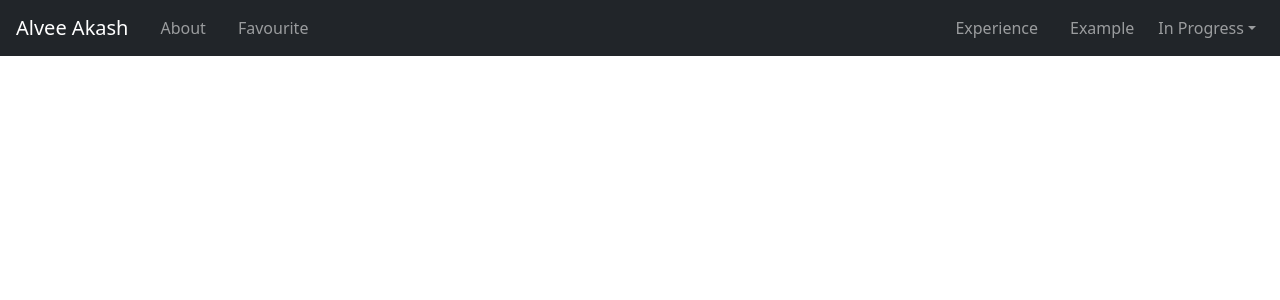
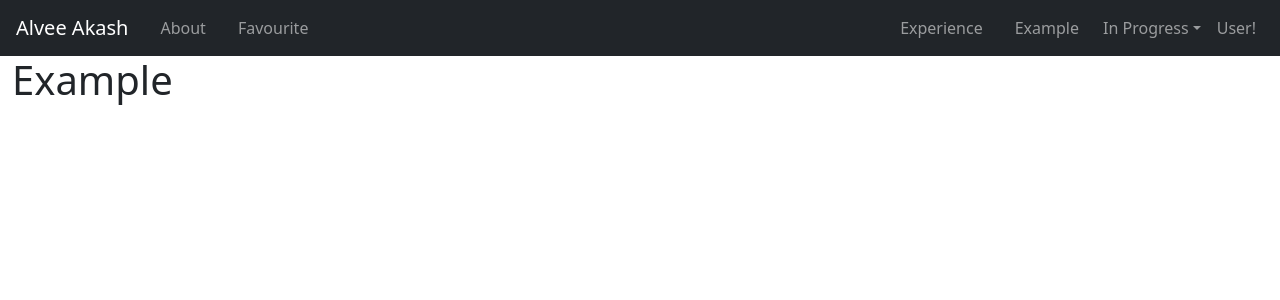
Before and after one commit to alvee07/code-sample, a React (Create React App) app: page /example in a window 1280 px wide. Shown: the top 300 px of the page. Built offline with nearby package versions, Linux system fonts and the light colour scheme.

Commit message:
few components added. also basic routing added. needs to implement webapi, login, auth, redirect, etc.

```diff
--- a/package.json
+++ b/package.json
@@ -10,6 +10,7 @@
     "react": "^17.0.2",
     "react-bootstrap": "^1.5.2",
     "react-dom": "^17.0.2",
+    "react-router-dom": "^5.2.0",
     "react-scripts": "4.0.3",
     "web-vitals": "^1.1.1"
   },
--- a/src/App.js
+++ b/src/App.js
@@ -1,13 +1,29 @@
-import Navigation from "./components/Navigation";
+import React from "react";
+import { BrowserRouter as Router, Route, Switch } from "react-router-dom";
 import "bootstrap/dist/css/bootstrap.min.css";
-import React from "react";
+import { Container } from "react-bootstrap";
+import Header from "./components/Header";
+import About from "./components/About";
+import Favourite from "./components/Favourite";
+import Experience from "./components/Experience";
+import Example from "./components/Example";
 
 process.title = "react_ui";
 function App() {
   return (
     <React.Fragment>
-      <Navigation />
-      <div className="container-fluid"></div>
+      <Router>
+        <Header />
+        <Container fluid={true}>
+          <Switch>
+            <Route exact path="/" component={About} />
+            <Route path="/about" component={About} />
+            <Route path="/favourite" component={Favourite} />
+            <Route path="/experience" component={Experience} />
+            <Route path="/example" component={Example} />
+          </Switch>
+        </Container>
+      </Router>
     </React.Fragment>
   );
 }
--- /dev/null
+++ b/src/components/About.js
@@ -0,0 +1,13 @@
+import React, { Component } from "react";
+
+export class About extends Component {
+  render() {
+    return (
+      <div>
+        <h1>About</h1>
+      </div>
+    );
+  }
+}
+
+export default About;
--- /dev/null
+++ b/src/components/Example.js
@@ -0,0 +1,13 @@
+import React, { Component } from "react";
+
+export class Example extends Component {
+  render() {
+    return (
+      <div>
+        <h1>Example</h1>
+      </div>
+    );
+  }
+}
+
+export default Example;
--- /dev/null
+++ b/src/components/Experience.js
@@ -0,0 +1,13 @@
+import React, { Component } from "react";
+
+export class Experience extends Component {
+  render() {
+    return (
+      <div>
+        <h1>Experience</h1>
+      </div>
+    );
+  }
+}
+
+export default Experience;
--- /dev/null
+++ b/src/components/Favourite.js
@@ -0,0 +1,13 @@
+import React, { Component } from "react";
+
+export class Favourite extends Component {
+  render() {
+    return (
+      <div>
+        <h1>Favourite</h1>
+      </div>
+    );
+  }
+}
+
+export default Favourite;
--- a/src/components/Header.js
+++ b/src/components/Header.js
@@ -1,16 +1,18 @@
 import React, { Component } from "react";
 import PropTypes from "prop-types"; // impt
+import { Navbar, Nav, NavDropdown } from "react-bootstrap";
+
+const spaceBetweenNavItems = "mx-2";
 
 export class Header extends Component {
   constructor(props) {
     super(props);
-
     this.state = {};
   }
 
   // using default props, if parent comp does not provide any values.
   static defaultProps = {
-    title: "Welcome",
+    title: "User!",
   };
 
   render() {
@@ -18,14 +20,42 @@ export class Header extends Component {
     console.log(this.props);
     return (
       <header>
-        <h1>{title} to React UI</h1>
-        <a
-          href="https://alvee.azurewebsites.net"
-          target="_blank"
-          rel="noreferrer"
-        >
-          Azure web app
-        </a>
+        <Navbar collapseOnSelect expand="lg" bg="dark" variant="dark">
+          <Navbar.Brand href="/">Alvee Akash</Navbar.Brand>
+          <Navbar.Toggle aria-controls="responsive-navbar-nav" />
+          <Navbar.Collapse id="responsive-navbar-nav">
+            <Nav className="mr-auto">
+              <Nav.Link href="about" className={spaceBetweenNavItems}>
+                About
+              </Nav.Link>
+              <Nav.Link href="favourite" className={spaceBetweenNavItems}>
+                Favourite
+              </Nav.Link>
+            </Nav>
+            <Nav className="ml-auto">
+              <Nav.Link href="experience" className={spaceBetweenNavItems}>
+                Experience
+              </Nav.Link>
+              <Nav.Link href="example" className={spaceBetweenNavItems}>
+                Example
+              </Nav.Link>
+              <NavDropdown title="In Progress" id="collasible-nav-dropdown">
+                <NavDropdown.Item href="#action/3.1">Action</NavDropdown.Item>
+                <NavDropdown.Item href="#action/3.2">
+                  Another action
+                </NavDropdown.Item>
+                <NavDropdown.Item href="#action/3.3">
+                  Something
+                </NavDropdown.Item>
+                <NavDropdown.Divider />
+                <NavDropdown.Item href="#action/3.4">
+                  Separated link
+                </NavDropdown.Item>
+              </NavDropdown>
+            </Nav>
+            <Navbar.Text className={spaceBetweenNavItems}>{title}</Navbar.Text>
+          </Navbar.Collapse>
+        </Navbar>
       </header>
     );
   }
--- a/src/components/Navigation.js
+++ /dev/null
@@ -1,45 +0,0 @@
-import React, { Component } from "react";
-import { Navbar, Nav, NavDropdown } from "react-bootstrap";
-
-const spaceBetweenNavItems = "mx-2";
-export class Navigation extends Component {
-  render() {
-    return (
-      <Navbar collapseOnSelect expand="lg" bg="dark" variant="dark">
-        <Navbar.Brand href="#home">Alvee Akash</Navbar.Brand>
-        <Navbar.Toggle aria-controls="responsive-navbar-nav" />
-        <Navbar.Collapse id="responsive-navbar-nav">
-          <Nav className="mr-auto">
-            <Nav.Link href="#about" className={spaceBetweenNavItems}>
-              About
-            </Nav.Link>
-            <Nav.Link href="#favourite" className={spaceBetweenNavItems}>
-              Favourite
-            </Nav.Link>
-          </Nav>
-          <Nav className="ml-auto">
-            <Nav.Link href="#experience" className={spaceBetweenNavItems}>
-              Experience
-            </Nav.Link>
-            <Nav.Link href="#example" className={spaceBetweenNavItems}>
-              Example
-            </Nav.Link>
-            <NavDropdown title="In Progress" id="collasible-nav-dropdown">
-              <NavDropdown.Item href="#action/3.1">Action</NavDropdown.Item>
-              <NavDropdown.Item href="#action/3.2">
-                Another action
-              </NavDropdown.Item>
-              <NavDropdown.Item href="#action/3.3">Something</NavDropdown.Item>
-              <NavDropdown.Divider />
-              <NavDropdown.Item href="#action/3.4">
-                Separated link
-              </NavDropdown.Item>
-            </NavDropdown>
-          </Nav>
-        </Navbar.Collapse>
-      </Navbar>
-    );
-  }
-}
-
-export default Navigation;
--- a/src/components/Navigation.module.css
+++ /dev/null
@@ -1,3 +0,0 @@
-.backcolor {
-  background-color: #212529;
-}
```
Also changed, not shown: 1 other file (tests, documents, lock files or other folders).
